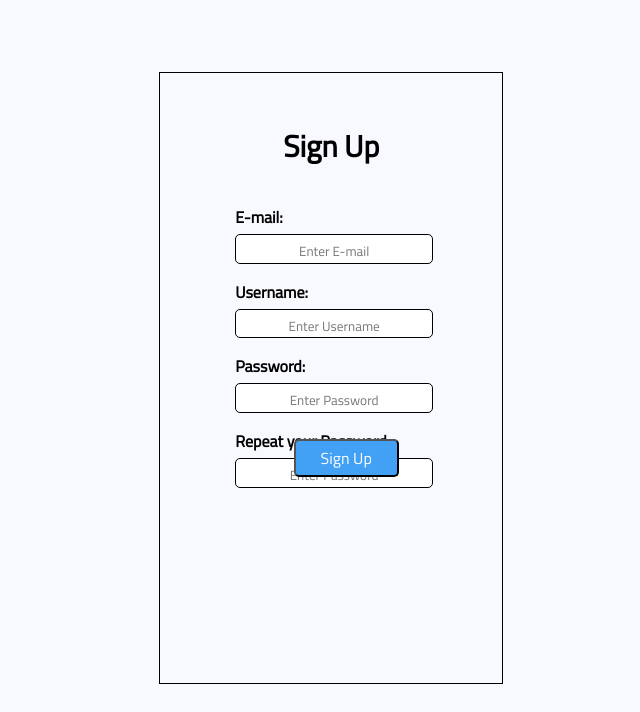
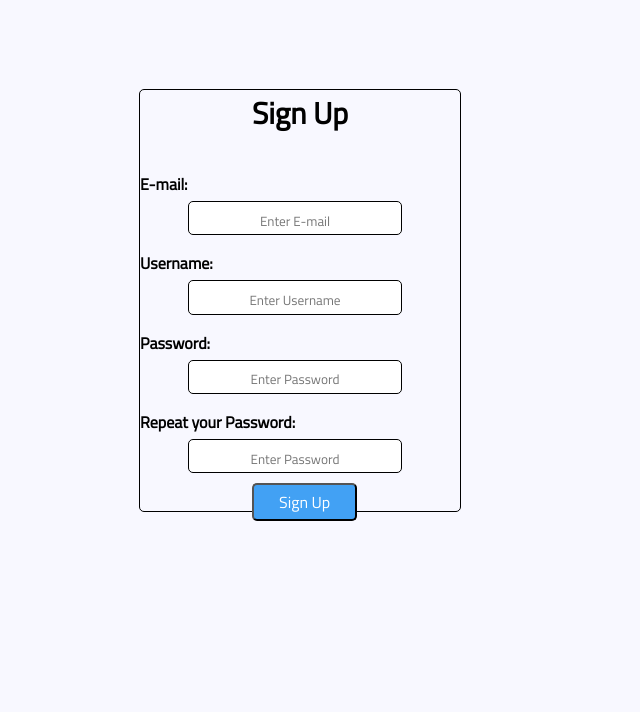
Before and after one commit to cotaoctavian/PoTr, a PHP site: page /signup.html in a window 1280 px wide. Shown: the part 88-800 px from the top of the page, without its empty margins (340-980 px from the left). Run offline with PHP 8.4, Linux system fonts and the light colour scheme.

Commit message:
Update style.css

```diff
--- a/style.css
+++ b/style.css
@@ -319,17 +319,14 @@
 }
 
 .table {
-	border: 1px solid black;
-	display: flex;
-	flex-direction: column;
-	height: 70%;
-	left: 39%;
-	padding-left: 75px;
-	padding-right: 75px;
-	padding-top: 50px;
-	position: absolute;
-	top: 20%;
-	width: 15%;
+    border: 1px solid black;
+    border-radius:5px;
+    width: 25%;
+    height: 100%;
+    display: grid;
+    grid-template-columns: 1fr;
+    margin: auto;
+    margin-top:7%;
 }
 
 .block-sign-up {
@@ -337,9 +334,21 @@
 	border-radius: 5px;
 	font-family: 'Titillium Web', sans-serif;
 	height: 7%;
-	padding-top: 5px;
+	padding-top: 2%;
 	text-align: center;
-	width: 100%;
+        margin-left:15%;
+	width: 65%;
+}
+
+.block-sign-in {
+	border: 1px solid black;
+	border-radius: 5px;
+	font-family: 'Titillium Web', sans-serif;
+	height: 7%;
+	padding-top: 2%;
+	text-align: center;
+        margin-left:15%;
+	width: 65%;
 }
 
 .button-sign-up {
@@ -348,23 +357,23 @@
 	color: #fff;
 	font-family: 'Titillium Web', sans-serif;
 	font-size: 16px;
-	left: 39%;
 	padding: 5px 25px;
-	position: absolute;
 	text-align: center;
-	top: 60%;
+       margin-top:3%;
+       margin-left:35%;
+       margin-bottom: 3%;
 }
 
 .button-sign-in {
-	background-color: #42a1f4;
+ 	background-color: #42a1f4;
 	border-radius: 5px;
 	color: #fff;
 	font-family: 'Titillium Web', sans-serif;
 	font-size: 16px;
-	left: 37%;
 	padding: 5px 25px;
-	position: absolute;
-	top: 40%;
+    	margin-top:10%;
+    	margin-left:35%;
+    	margin-bottom: 5%;
 }
 
 .table p {
@@ -450,8 +459,7 @@
 	position: relative;
 }
 
-.block-reset-pass,
-.block-sign-in {
+.block-reset-pass {
 	border: 1px solid black;
 	border-radius: 5px;
 	font-family: 'Titillium Web', sans-serif;
```
